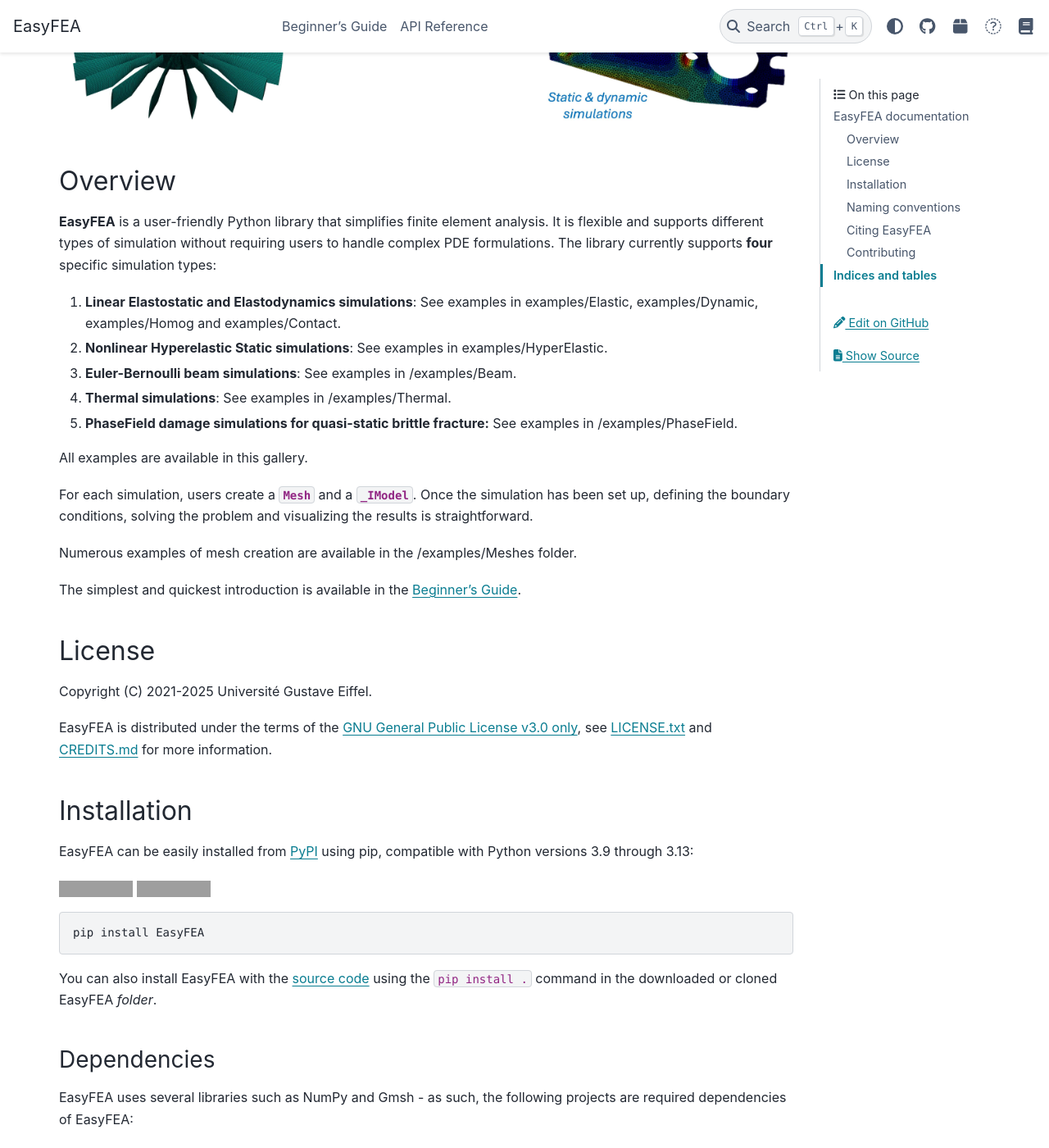
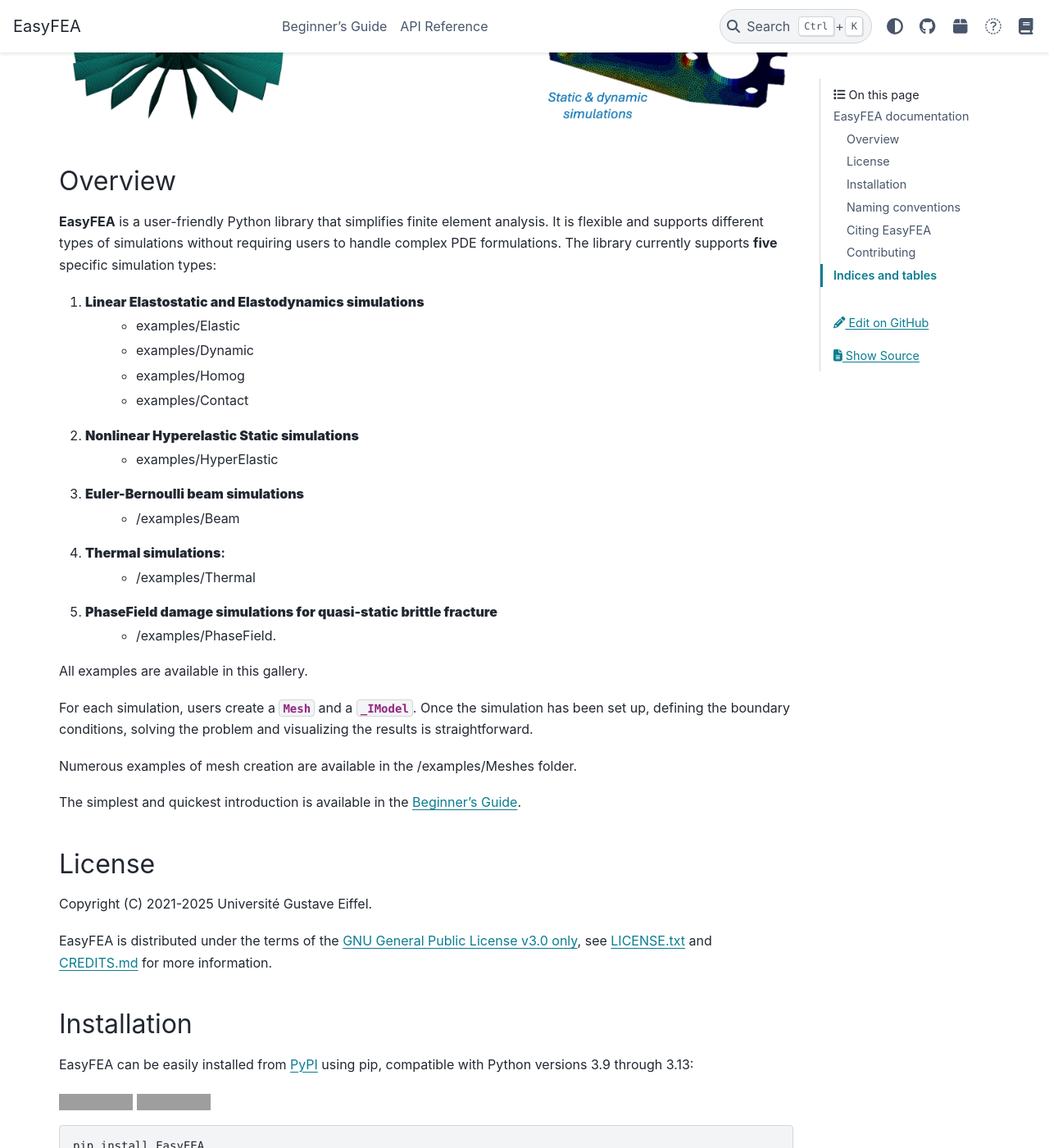
Before and after one commit to matnoel/EasyFEA, a Sphinx documentation site: the page built from docs/index.rst, in a window 1280 px wide and 1400 px high, scrolled down 508 px. Shown: the whole window at 82% size. Built offline with Sphinx 7.4.7 and the PyData theme 0.15.4, drawn with Linux system fonts in a browser that asks for light colours; pages that are not in the unit, such as notebooks, are missing from menus; some of the changed text lies outside the part shown; grey boxes are pictures that could not be loaded.

```diff
--- a/docs/begin.rst
+++ b/docs/begin.rst
@@ -22,7 +22,7 @@ Most EasyFEA simulations require few modules, this script requires just a few:
     ~EasyFEA.Simulations
     ~EasyFEA.Geoms
 
-Once everything is imported you can know create a :py:class:`~EasyFEA.fem.Mesh`:
+Once everything is imported, you can now create a :py:class:`~EasyFEA.fem.Mesh`:
 
 .. jupyter-execute::
 
--- a/docs/easyfea/geoms.rst
+++ b/docs/easyfea/geoms.rst
@@ -16,7 +16,7 @@ With this module, you can construct:
     ~EasyFEA.geoms.CircleArc
     ~EasyFEA.geoms.Contour
 
-Once the geometric object is created you can either :py:meth:`~EasyFEA.geoms._Geom.copy`, :py:meth:`~EasyFEA.geoms._Geom.Translate`, :py:meth:`~EasyFEA.geoms._Geom.Rotate` or :py:meth:`~EasyFEA.geoms._Geom.Symmetry` the objects.
+Once the geometric object is created, you can either :py:meth:`~EasyFEA.geoms._Geom.copy`, :py:meth:`~EasyFEA.geoms._Geom.Translate`, :py:meth:`~EasyFEA.geoms._Geom.Rotate` or :py:meth:`~EasyFEA.geoms._Geom.Symmetry` the objects.
 
 Creating a :py:class:`~EasyFEA.geoms.Line`
 ------------------------------------------
--- a/docs/index.rst
+++ b/docs/index.rst
@@ -8,13 +8,21 @@ EasyFEA documentation
 Overview
 --------
 
-**EasyFEA** is a user-friendly Python library that simplifies finite element analysis. It is flexible and supports different types of simulation without requiring users to handle complex PDE formulations. The library currently supports **four** specific simulation types:
+**EasyFEA** is a user-friendly Python library that simplifies finite element analysis. It is flexible and supports different types of simulations without requiring users to handle complex PDE formulations. The library currently supports **five** specific simulation types:
 
-1. **Linear Elastostatic and Elastodynamics simulations**: See examples in :doc:`examples/Elastic <examples/Elastic/index>`, :doc:`examples/Dynamic <examples/Dynamic/index>`, :doc:`examples/Homog <examples/Homog/index>` and :doc:`examples/Contact <examples/Contact/index>`.
-2. **Nonlinear Hyperelastic Static simulations**: See examples in :doc:`examples/HyperElastic <examples/HyperElastic/index>`.
-3. **Euler-Bernoulli beam simulations**:  See examples in :doc:`/examples/Beam <examples/Beam/index>`.
-4. **Thermal simulations**:  See examples in :doc:`/examples/Thermal <examples/Thermal/index>`.
-5. **PhaseField damage simulations for quasi-static brittle fracture:** See examples in :doc:`/examples/PhaseField <examples/PhaseField/index>`.
+1. **Linear Elastostatic and Elastodynamics simulations**
+    - :doc:`examples/Elastic <examples/Elastic/index>`
+    - :doc:`examples/Dynamic <examples/Dynamic/index>`
+    - :doc:`examples/Homog <examples/Homog/index>`
+    - :doc:`examples/Contact <examples/Contact/index>`
+2. **Nonlinear Hyperelastic Static simulations**
+    - :doc:`examples/HyperElastic <examples/HyperElastic/index>`
+3. **Euler-Bernoulli beam simulations**
+    - :doc:`/examples/Beam <examples/Beam/index>`
+4. **Thermal simulations**:
+    - :doc:`/examples/Thermal <examples/Thermal/index>`
+5. **PhaseField damage simulations for quasi-static brittle fracture**
+    - :doc:`/examples/PhaseField <examples/PhaseField/index>`.
 
 All examples are available in this :doc:`gallery <examples/index>`.
 
@@ -51,7 +59,7 @@ You can also install EasyFEA with the `source code <GitHub_>`_ using the ``pip i
 Dependencies
 ^^^^^^^^^^^^
 
-EasyFEA uses several libraries such as NumPy and Gmsh - as such, the following projects are required dependencies of EasyFEA:
+EasyFEA uses several libraries, such as NumPy and Gmsh - as such, the following projects are required dependencies of EasyFEA:
 
 + `numpy <https://pypi.org/project/numpy/>`_ - Fundamental package for scientific computing with Python.
 + `gmsh <https://pypi.org/project/gmsh/>`_ (>= 4.12) - Three-dimensional finite element mesh generator.
```
Also changed, not shown: README.md (+28 -15 lines).
